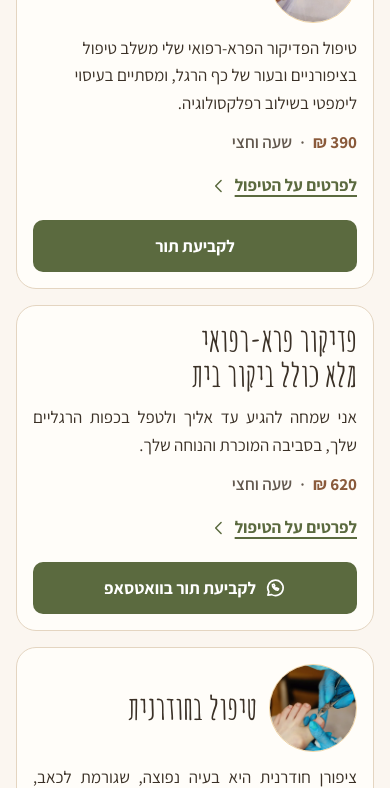
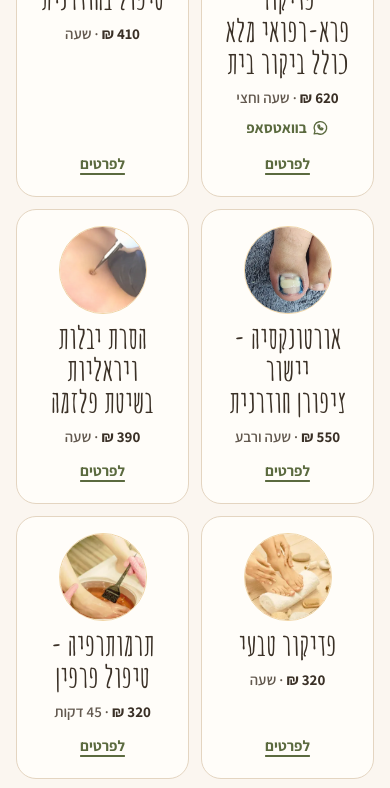
Before and after one commit to sarah0503565049-cmd/yoman-dde020, a plain HTML site: page book.html in a window 390 px wide. Shown: the part 990-1778 px from the top of the page. Drawn offline with Linux system fonts and the light colour scheme.

Commit message:
Demo build: booking page treatments as tiles (2 per row on phone, 3 on desktop), tap a tile to pick the day, invented data only
Co-Authored-By: Claude Opus 5.5 <noreply@anthropic.com>

```diff
--- a/css/book.css
+++ b/css/book.css
@@ -77,13 +77,69 @@ html.bk-doc #app { height: auto; }
 .bk-intro h1 { font-size: clamp(2.9rem, 13.5vw, 4.25rem); }
 .bk-sub { color: var(--espresso); font-weight: 600; }
 
-.bk-list { display: flex; flex-direction: column; gap: var(--g3); }
-.bk-card { padding: 0; gap: 0; overflow: hidden; }
-.bk-card-media { display: block; }
-.bk-card-img { width: 100%; aspect-ratio: 16 / 9; object-fit: cover; }
-.bk-card-body { display: flex; flex-direction: column; gap: var(--g2); padding: var(--pad); }
-.bk-card-head { display: flex; align-items: center; gap: var(--g2); }
-.bk-card-title { flex: 1; min-width: 0; font-size: 2rem; line-height: 1.1; }
+.bk-tiles { display: grid; grid-template-columns: repeat(2, minmax(0, 1fr)); gap: var(--g2); }
+@media (min-width: 600px) { .bk-tiles { grid-template-columns: repeat(3, minmax(0, 1fr)); gap: var(--g3); } }
+.bk-tile {
+  position: relative;
+  min-width: 0;
+  display: flex;
+  flex-direction: column;
+  align-items: center;
+  padding: var(--g3) var(--g2) var(--g1);
+  background: var(--card);
+  border: 1.5px solid var(--line);
+  border-radius: var(--r-card);
+  text-align: center;
+  transition: border-color .2s ease, box-shadow .2s ease, background-color .2s ease;
+}
+.bk-tile:hover { border-color: var(--gold); box-shadow: 0 14px 30px rgba(120, 85, 45, .12); }
+.bk-tile:active { transform: scale(.99); }
+.bk-tile-go {
+  flex: 1 0 auto;
+  width: 100%;
+  display: flex;
+  flex-direction: column;
+  align-items: center;
+  gap: var(--g1);
+  color: inherit;
+  text-decoration: none;
+}
+.bk-tile-go::after { content: ''; position: absolute; inset: 0; border-radius: inherit; }
+.bk-tile-go:focus-visible { outline: none; }
+.bk-tile-go:focus-visible::after { box-shadow: var(--ring); }
+.bk-tile-title { font-size: 1.9rem; line-height: 1.05; text-align: center; text-wrap: balance; }
+.bk-tile-title .nw { white-space: nowrap; }
+.bk-tile-meta { font-size: var(--fs-sub); font-weight: 600; color: var(--ink); line-height: 1.4; font-variant-numeric: tabular-nums; }
+.bk-tile-meta .money { color: var(--espresso); }
+.bk-tile-wa { display: inline-flex; align-items: center; gap: 4px; font-size: var(--fs-sub); font-weight: 700; color: var(--olive-deep); }
+.bk-tile-more {
+  position: relative;
+  z-index: 1;
+  display: inline-flex;
+  align-items: center;
+  min-height: var(--touch);
+  padding-inline: var(--g2);
+  font-size: var(--fs-sub);
+  font-weight: 700;
+  color: var(--olive-deep);
+  text-decoration: underline;
+  text-underline-offset: 4px;
+  text-decoration-thickness: 1.5px;
+}
+
+.bk-tile.is-active { background: var(--olive-soft); border-color: var(--olive-deep); box-shadow: inset 0 0 0 1px var(--olive-deep); }
+.bk-tile-check {
+  position: absolute;
+  top: 10px;
+  inset-inline-start: 10px;
+  display: grid;
+  place-items: center;
+  width: 26px;
+  height: 26px;
+  border-radius: 50%;
+  background: var(--olive-deep);
+  color: #fff;
+}
 .bk-circle {
   flex: none;
   width: 88px;
@@ -93,7 +149,9 @@ html.bk-doc #app { height: auto; }
   border: 1.5px solid var(--gold-soft);
 }
 .bk-circle.is-big { width: 120px; height: 120px; }
-.bk-line { color: var(--espresso); }
+
+.bk-circle.is-logo { display: grid; place-items: center; background: var(--cream); overflow: hidden; }
+.bk-circle.is-logo img { width: 74%; height: 74%; object-fit: contain; }
 .bk-meta {
   display: flex;
   flex-wrap: wrap;
@@ -104,7 +162,6 @@ html.bk-doc #app { height: auto; }
   font-variant-numeric: tabular-nums;
 }
 .bk-meta .icon { color: var(--olive-deep); }
-.bk-more { margin-block: -6px -2px; }
 
 .bk-detail-img { width: 100%; aspect-ratio: 4 / 3; object-fit: cover; border-radius: var(--r-card); border: 1.5px solid var(--gold-soft); }
 
--- a/js/book/app.js
+++ b/js/book/app.js
@@ -14,6 +14,7 @@ const cx = (...a) => a.filter(Boolean).join(' ');
 const money = (v) => `${(Number(v) || 0).toLocaleString('he-IL')} ₪`;
 const dayChip = (ymd) => { const { d, m } = parts(ymd); return `${DAY_NAMES[dow(ymd)]} ${d}/${m}`; };
 const nameOf = (s) => String(s || '').replace(/ - /g, ' - ');
+const tileName = (s) => nameOf(s).split(/(\S+-\S+)/).map((p, i) => (i % 2 ? html`<span class="nw">${p}</span>` : p));
 const FIRST_DAYS = 9;
 
 const RIVER_SEL = '.bk-line, .bk-lead, .bk-detail p, .bk-li-t, .notice-text';
@@ -139,12 +140,12 @@ function Meta({ svc }) {
   </p>`;
 }
 
-function BookButton({ svc }) {
+function BookButton({ svc, label = BUTTONS.book }) {
   if (publicMode(svc, BOOK) === 'whatsapp') {
     return html`<a class="btn btn-primary" href=${BOOK.whatsapp.href} target="_blank" rel="noopener">
       <${Icon} name="whatsapp" size=${22} /><span>${BUTTONS.book} בוואטסאפ</span></a>`;
   }
-  return html`<a class="btn btn-primary" href=${'#/when/' + svc.id}><span>${BUTTONS.book}</span></a>`;
+  return html`<a class="btn btn-primary" href=${'#/when/' + svc.id} onClick=${() => writeChosen(svc.id)}><span>${label}</span></a>`;
 }
 
 function AskButton() {
@@ -165,26 +166,37 @@ function Notice({ kind = 'info', title, children }) {
   </div>`;
 }
 
-function TreatmentCard({ svc }) {
+const SVC_KEY = 'book.svc';
+const readChosen = () => { try { return sessionStorage.getItem(SVC_KEY); } catch { return null; } };
+const writeChosen = (id) => { try { sessionStorage.setItem(SVC_KEY, id); } catch { /* בלי אחסון: בלי סימון */ } };
+
+function TreatmentTile({ svc, chosen }) {
   const c = TREATMENTS[svc.id] || {};
   const img = c.image;
   const hasDetails = (c.details || []).length > 0 || (c.intro || []).length > 0;
-  return html`<article class="card bk-card" id=${'t-' + svc.id}>
-    <div class="bk-card-body">
-      <div class="bk-card-head">
-        ${img && html`<img class="bk-circle" src=${img.src} alt="" loading="lazy" decoding="async" />`}
-        <h2 class="bk-card-title">${nameOf(svc.name)}</h2>
-      </div>
-      ${c.line && html`<p class="bk-line">${c.line}</p>`}
-      <${Meta} svc=${svc} />
-      ${hasDetails && html`<a class="btn-text bk-more" href=${'#/t/' + svc.id}>${BUTTONS.details}<${Icon} name="chevronEnd" size=${20} /></a>`}
-      <${BookButton} svc=${svc} />
-    </div>
+  const wa = publicMode(svc, BOOK) === 'whatsapp';
+  const len = slotLength(svc, BOOK);
+  return html`<article class=${cx('bk-tile', chosen && 'is-active')} id=${'t-' + svc.id}>
+    <a class="bk-tile-go" href=${wa ? BOOK.whatsapp.href : '#/when/' + svc.id} target=${wa ? '_blank' : undefined} rel=${wa ? 'noopener' : undefined}
+      aria-current=${chosen ? 'true' : undefined} onClick=${() => writeChosen(svc.id)}>
+      ${img ? html`<img class="bk-circle" src=${img.src} alt="" loading="lazy" decoding="async" />`
+        : html`<span class="bk-circle is-logo" aria-hidden="true"><img src=${LOGO.black} alt="" loading="lazy" /></span>`}
+      <h2 class="bk-tile-title">${tileName(svc.name)}</h2>
+      <span class="bk-tile-meta">
+        ${BOOK.showPrices && html`<span class="money">${money(svc.price)}</span>`}
+        ${BOOK.showPrices && len > 0 && html`<span aria-hidden="true"> · </span>`}
+        ${len > 0 && html`<span>${fmtDuration(len)}</span>`}
+      </span>
+      ${wa && html`<span class="bk-tile-wa"><${Icon} name="whatsapp" size=${18} /><span>בוואטסאפ</span></span>`}
+    </a>
+    ${hasDetails && html`<a class="bk-tile-more" href=${'#/t/' + svc.id} onClick=${() => writeChosen(svc.id)}>לפרטים</a>`}
+    ${chosen && html`<span class="bk-tile-check" aria-hidden="true"><${Icon} name="check" size=${16} /></span>`}
   </article>`;
 }
 
 function ListScreen({ services }) {
   useScrollRestore(true);
+  const chosen = readChosen();
   return html`<${Shell} head=${false} top>
     <section class="bk-hero">
       <picture>
@@ -197,7 +209,7 @@ function ListScreen({ services }) {
       <h1>${HERO.title} <em>${HERO.titleEm}</em></h1>
       <p class="bk-sub">${HERO.sub}</p>
     </div>
-    <div class="bk-list">${services.map((s) => html`<${TreatmentCard} key=${s.id} svc=${s} />`)}</div>
+    <div class="bk-tiles">${services.map((s) => html`<${TreatmentTile} key=${s.id} svc=${s} chosen=${s.id === chosen} />`)}</div>
     <${AskButton} />
     <div class="bk-end"><img src=${LOGO.black} alt="Sarah B Cosmetics" width="300" height="330" loading="lazy" /></div>
   </${Shell}>`;
@@ -223,7 +235,7 @@ function DetailScreen({ svc }) {
   const c = TREATMENTS[svc.id] || {};
   const img = c.image;
   const intro = (c.intro || []).length ? c.intro : (c.line ? [c.line] : []);
-  return html`<${Shell} foot=${html`<${BookButton} svc=${svc} />`}>
+  return html`<${Shell} foot=${html`<${BookButton} svc=${svc} label="לבחירת הטיפול" />`}>
     <div class="bk-detail-head">
       ${img && html`<img class="bk-circle is-big" src=${img.src} alt="" />`}
       <h1>${nameOf(svc.name)}</h1>
```
